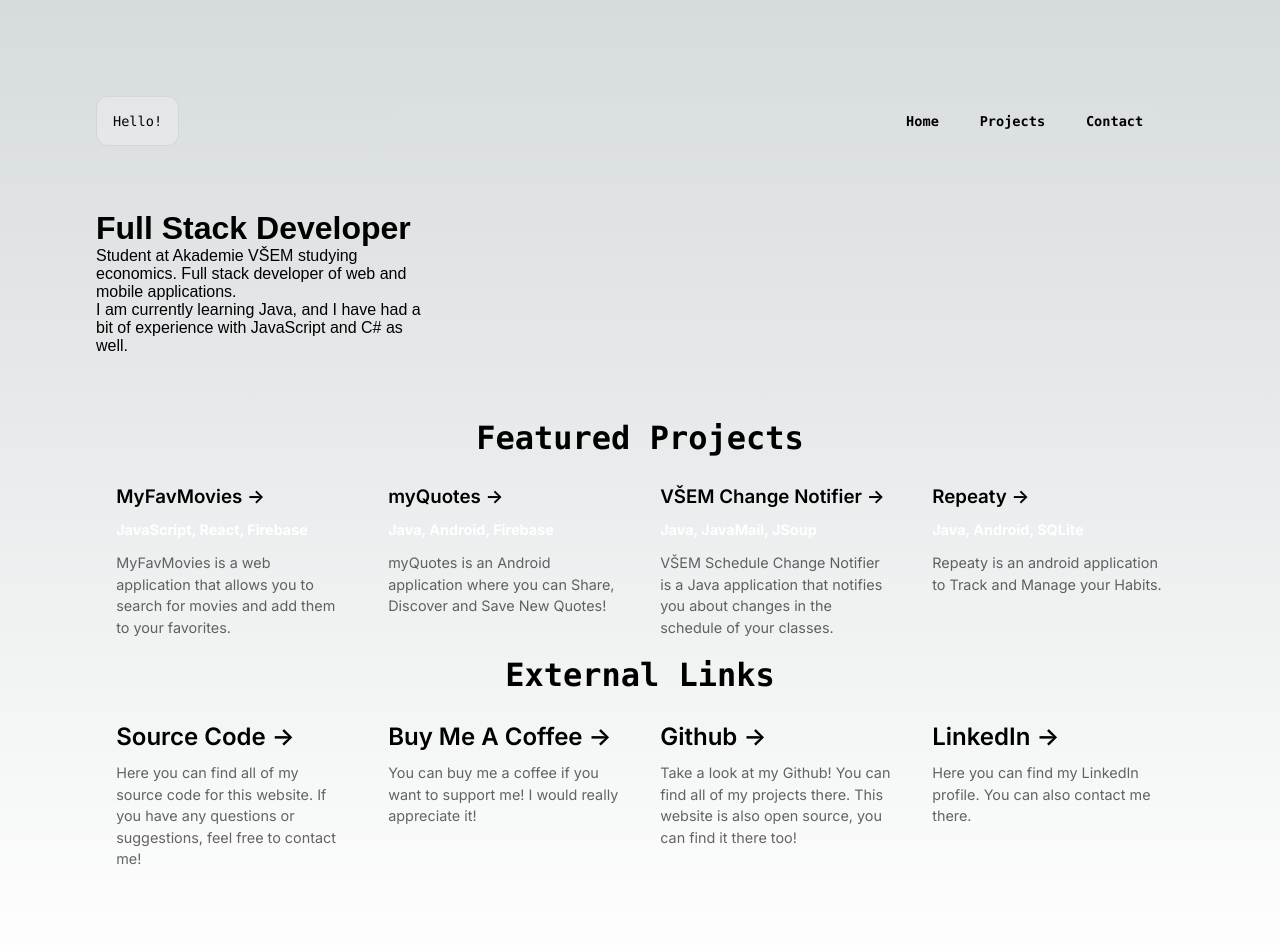
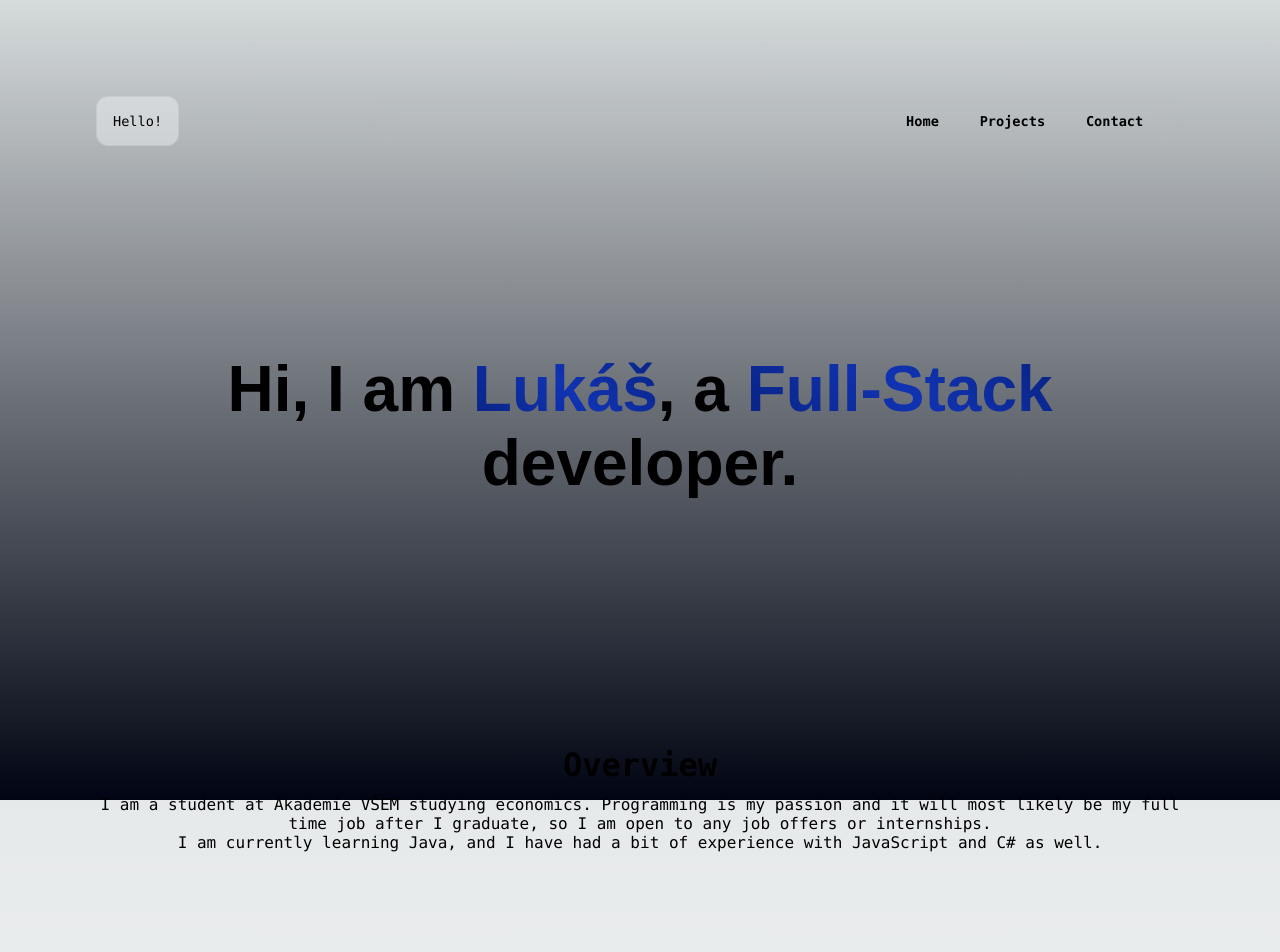
Before and after one commit to lukassobotik/personal-website, a Next.js app: page / in a window 1280 px wide. Shown: the top 952 px of the page. Built offline with nearby package versions, Linux system fonts and the light colour scheme.

Commit message:
Site Design

```diff
--- a/pages/index.tsx
+++ b/pages/index.tsx
@@ -8,22 +8,22 @@ const inter = Inter({ subsets: ['latin'] })
 export default function Home() {
   return (
     <>
+      <div className={styles.background}>
+      </div>
       <main className={styles.main}>
         <Navbar/>
-        <div className={styles.center}>
-          <div className={styles.centerText}>
-            <h1>
-              Full Stack Developer
-            </h1>
-            <p>
-              Student at Akademie VŠEM studying economics. Full stack developer of web and mobile applications.
-            </p>
-            <p>
-              I am currently learning Java, and I have had a bit of experience with JavaScript and C# as well.
-            </p>
-          </div>
+        <div className={styles.title}>
+          <h1>
+            Hi, I am <span className={styles.name}>Lukáš</span>, a <span className={styles.name}>Full-Stack </span>developer.
+          </h1>
         </div>
-
+        <h2 className={styles.featured}>
+          Overview
+        </h2>
+        <div className={styles.overview}>
+          <p>I am a student at Akademie VŠEM studying economics. Programming is my passion and it will most likely be my full time job after I graduate, so I am open to any job offers or internships.</p>
+          <p>I am currently learning Java, and I have had a bit of experience with JavaScript and C# as well.</p>
+        </div>
         <h2 className={styles.featured}>
           Featured Projects
         </h2>
--- a/styles/Home.module.css
+++ b/styles/Home.module.css
@@ -1,3 +1,21 @@
+.background {
+  position: fixed;
+  width: 100%;
+  height: 100%;
+  z-index: -1;
+  background: linear-gradient(
+      to bottom,
+      transparent,
+      rgb(01, 05, 19)
+    )
+    rgb(var(--background-start-rgb));
+}
+
+.background_image {
+  width: 100%;
+  height: 100%;
+}
+
 .main {
   display: flex;
   flex-direction: column;
@@ -44,6 +62,7 @@
   grid-template-columns: repeat(4, minmax(25%, auto));
   width: var(--max-width);
   max-width: 100%;
+  margin-bottom: 25vh;
 }
 
 .card {
@@ -72,19 +91,34 @@
   max-width: 30ch;
 }
 
-.center {
+.title {
   display: flex;
   align-items: center;
-  text-align: left;
+  justify-content: center;
+  text-align: center;
   position: relative;
   padding: 4rem 0;
   font-family: Arial, Helvetica, sans-serif;
+  font-size: 2rem;
   width: var(--max-width);
   max-width: 100%;
+  min-height: 80vh;
+  margin-top: -5vh;
 }
 
-.centerText {
-  width: 30%;
+.name {
+  font-weight: 700;
+  margin-bottom: 0.5rem;
+  background: -webkit-linear-gradient(45deg, #092382 0%, #1033b3  51%, #092382  100%);
+  -webkit-background-clip: text;
+  -webkit-text-fill-color: transparent;
+}
+
+.overview {
+  width: var(--max-width);
+  max-width: 100%;
+  text-align: center;
+  margin-bottom: 25vh;
 }
 
 .featured {
@@ -197,11 +231,11 @@
     margin-bottom: 0.5rem;
   }
 
-  .center {
+  .title {
     padding: 8rem 0 6rem;
   }
 
-  .center::before {
+  .title::before {
     transform: none;
     height: fit-content;
   }
@@ -251,7 +285,7 @@
     z-index: 1;
   }
 
-  .centerText {
+  .titleText {
     width: 100%;
   }
 }
@@ -262,7 +296,7 @@
     grid-template-columns: repeat(2, 50%);
   }
 
-  .centerText {
+  .titleText {
     width: 75%;
   }
 }
```
